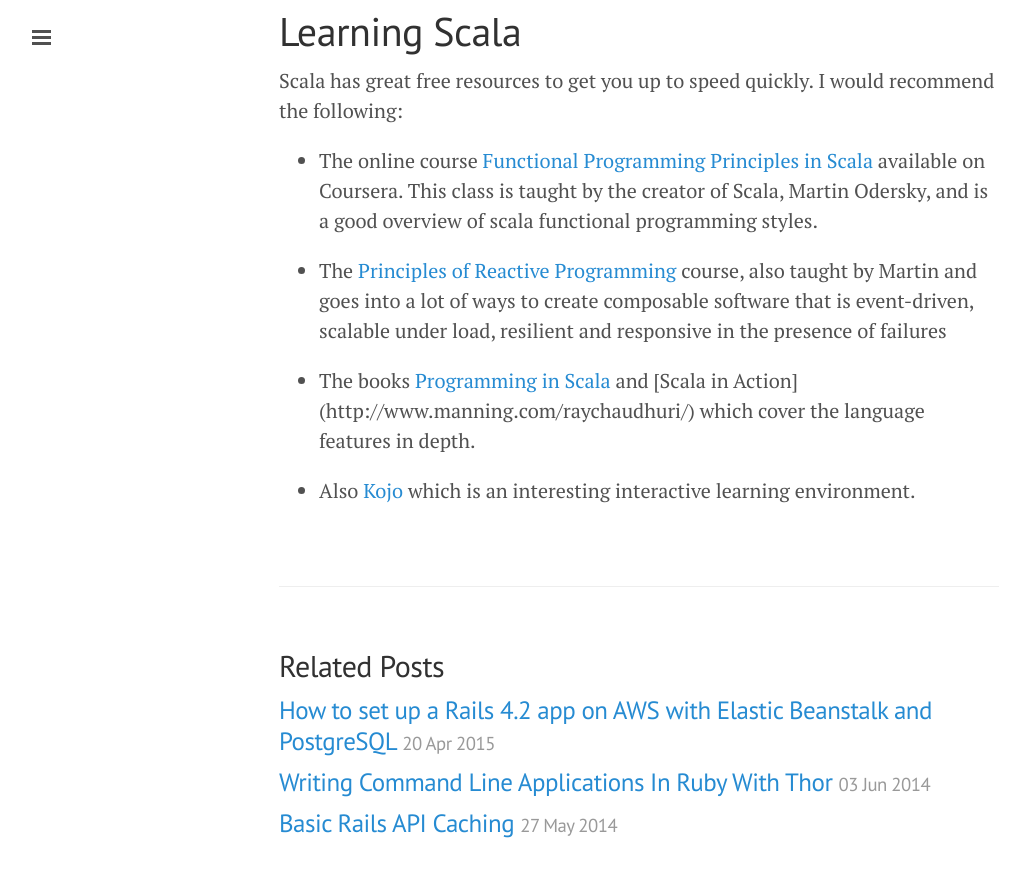
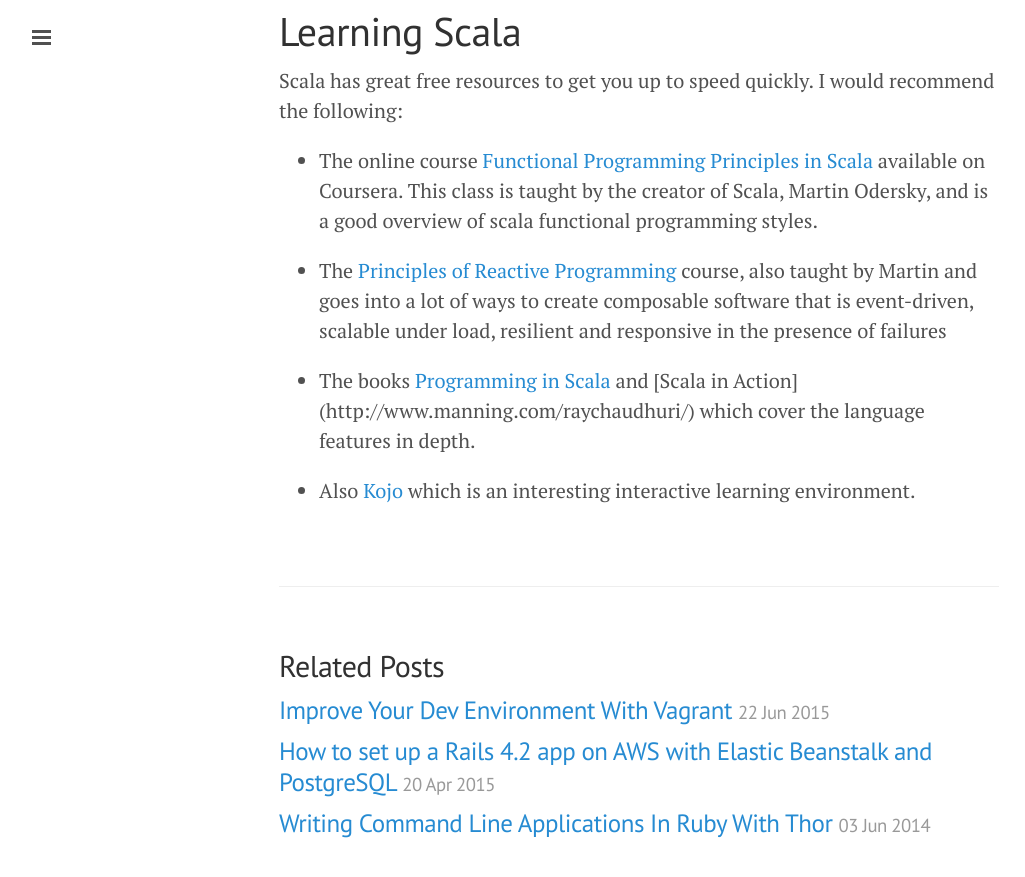
Before and after one commit to jtescher/jtescher.github.io, a Jekyll site: the page built from _posts/2014-12-15-getting-started-with-scala-development.md, in a window 1280 px wide and 900 px high, scrolled down 1519 px. Shown: the top 877 px of the window, without its empty margins (1-1026 px from the left). Built offline with Jekyll 4.4.1, drawn with Linux system fonts in a browser that asks for light colours; Markdown is read by kramdown in place of the engine named in the settings.

Commit message:
Publish Vagrant Rails post

```diff
--- a/_drafts/improve-your-dev-environment-with-vagrant.md
+++ b/_posts/2015-06-22-improve-your-dev-environment-with-vagrant.md
@@ -1,7 +1,7 @@
 ---
 layout: post
 title:  "Improve Your Dev Environment With Vagrant"
-date:   1970-01-01 00:00:00
+date:   2015-06-22 09:00:00
 categories: Vagrant DevOps Chef
 ---
 
```
